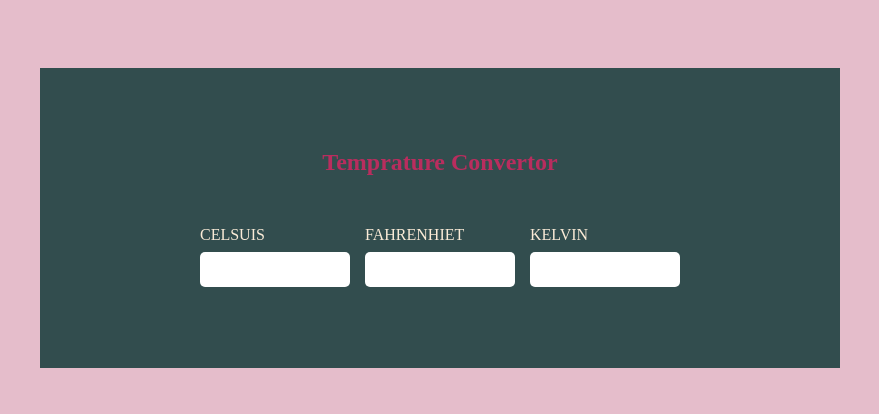
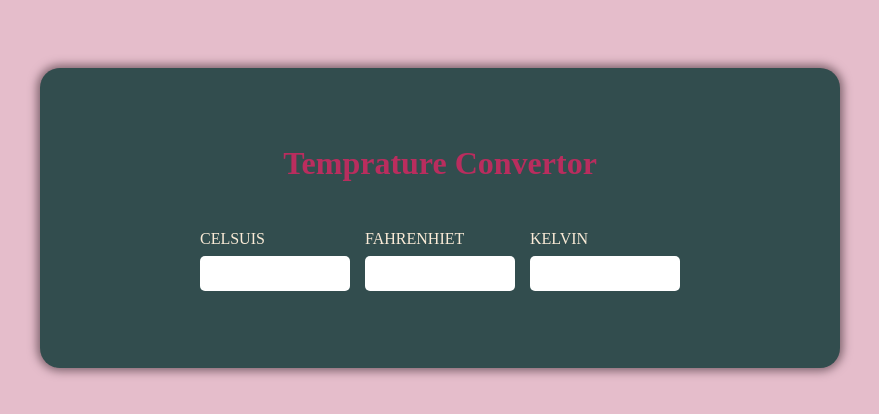
Before and after one commit to Hawigirmachew/js-temperature-convertor, a plain HTML site: page index.html in a window 1280 px wide. Shown: the part 182-596 px from the top of the page, without its empty margins (200-1079 px from the left). Drawn offline with Linux system fonts and the light colour scheme.

Commit message:
Update style.css

```diff
--- a/style.css
+++ b/style.css
@@ -25,10 +25,12 @@ main{
     align-items: center;
     justify-content: space-evenly;
     background-color: var(--section-color);
+    border-radius: 20px;
+    box-shadow: 0 0 10px 3px #7e636d;
     padding:30px ;
 }
 .heading{
-    align-self: center;
+    font-size: 2rem;
     color: var(--head-color);
 }
 .input_section{
```
